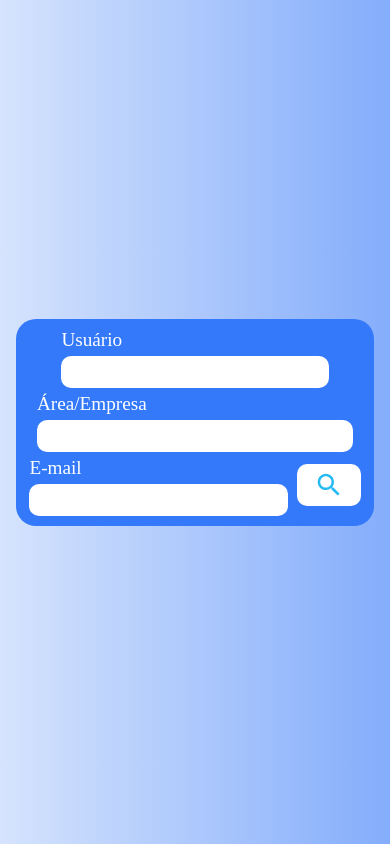
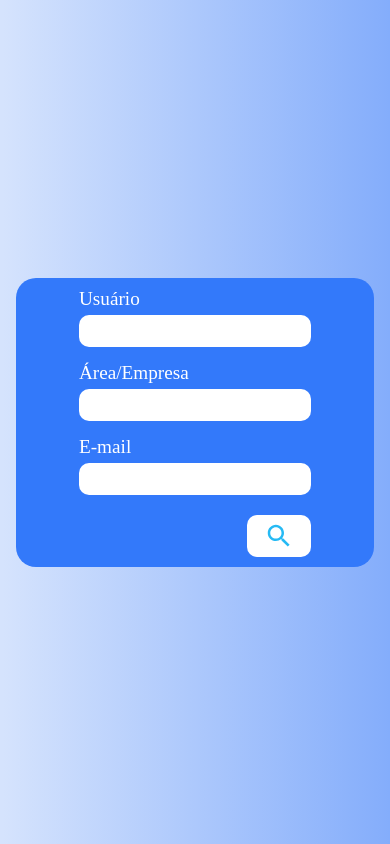
Before and after one commit to BureauTech/ProjectSisatas, a React (Create React App) app in the folder client/: page /userlist in a window 390 px wide. Built offline with nearby package versions, Linux system fonts and the light colour scheme; the HTML template or start-up script is replaced by a standard one.

Commit message:
add responsivity

```diff
--- a/client/src/components/UserList/UserFilter.js
+++ b/client/src/components/UserList/UserFilter.js
@@ -2,7 +2,6 @@ import {
     Container,
     Grid,
     withStyles,
-    Typography,
     FormLabel,
     Input,
 } from "@material-ui/core";
@@ -16,7 +15,7 @@ const styles = (theme) => ({
         backgroundColor: theme.palette.primary.main,
         borderRadius: "20px",
         padding: 5,
-        paddingBottom: 10
+        paddingBottom: 10,
     },
     textField: {
         backgroundColor: "white",
@@ -24,6 +23,9 @@ const styles = (theme) => ({
         color: "black",
         width: "100%",
         paddingLeft: "0.4rem",
+        [theme.breakpoints.down('md')]: {
+            marginBottom: '10px',
+        }
     },
     biggerText: {
         color: "white",
@@ -56,23 +58,26 @@ const styles = (theme) => ({
         '&:hover': {
             backgroundColor: theme.palette.secondary.main,
             color: theme.palette.secondary.contrastText,
+        },
+        [theme.breakpoints.down('md')]: {
+            marginTop: '10px',
         }
     },
     icon: {
         width: '30px',
         height: '30px',
-    }
+    },
 });
 
 class UserFilter extends Component {
     render() {
-        const { classes, ata } = this.props;
+        const { classes } = this.props;
 
         return (
             <Container>
                 <Grid container className={classes.grid} alignItems="center"
                     justify='space-evenly'>
-                    <Grid>
+                    <Grid item md={3} xs={8} >
                         <FormLabel className={classes.normalText}>
                             Usuário
                     </FormLabel>
@@ -82,7 +87,7 @@ class UserFilter extends Component {
                             type="search"
                         ></Input>
                     </Grid>
-                    <Grid>
+                    <Grid item md={3} xs={8} >
                         <FormLabel className={classes.normalText}>
                             Área/Empresa
                     </FormLabel>
@@ -92,7 +97,7 @@ class UserFilter extends Component {
                             type="search"
                         ></Input>
                     </Grid>
-                    <Grid>
+                    <Grid item md={3} xs={8} >
                         <FormLabel className={classes.normalText}>
                             E-mail
                     </FormLabel>
@@ -102,7 +107,11 @@ class UserFilter extends Component {
                             type="search"
                         ></Input>
                     </Grid>
-                    <Button className={classes.btn}><SearchIcon className={classes.icon} /></Button>
+                    <Grid item md={1} xs={8}>
+                        <Grid container justify='flex-end'>
+                            <Button className={classes.btn}><SearchIcon className={classes.icon} /></Button>
+                        </Grid>
+                    </Grid>
                 </Grid>
             </Container>
         );
```
